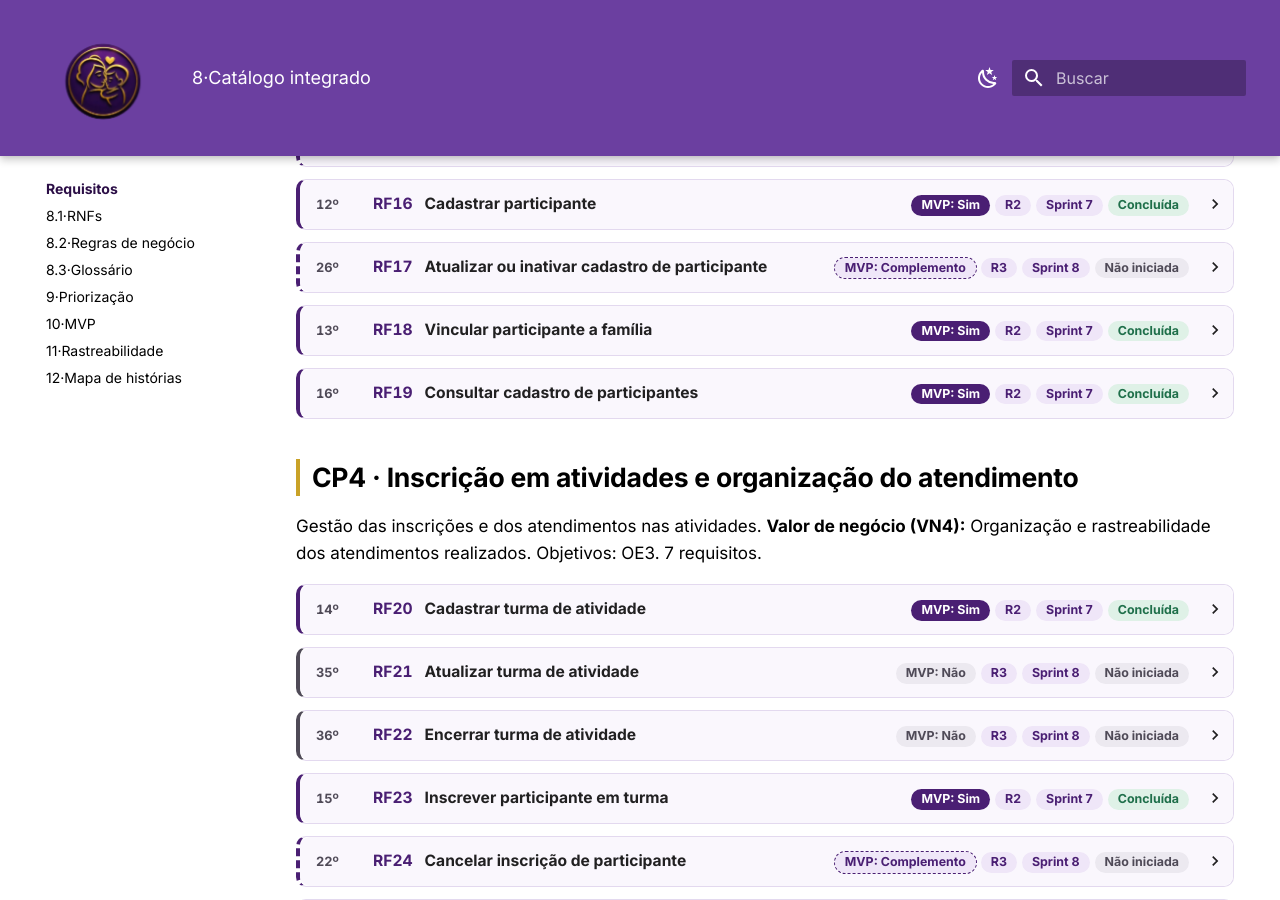
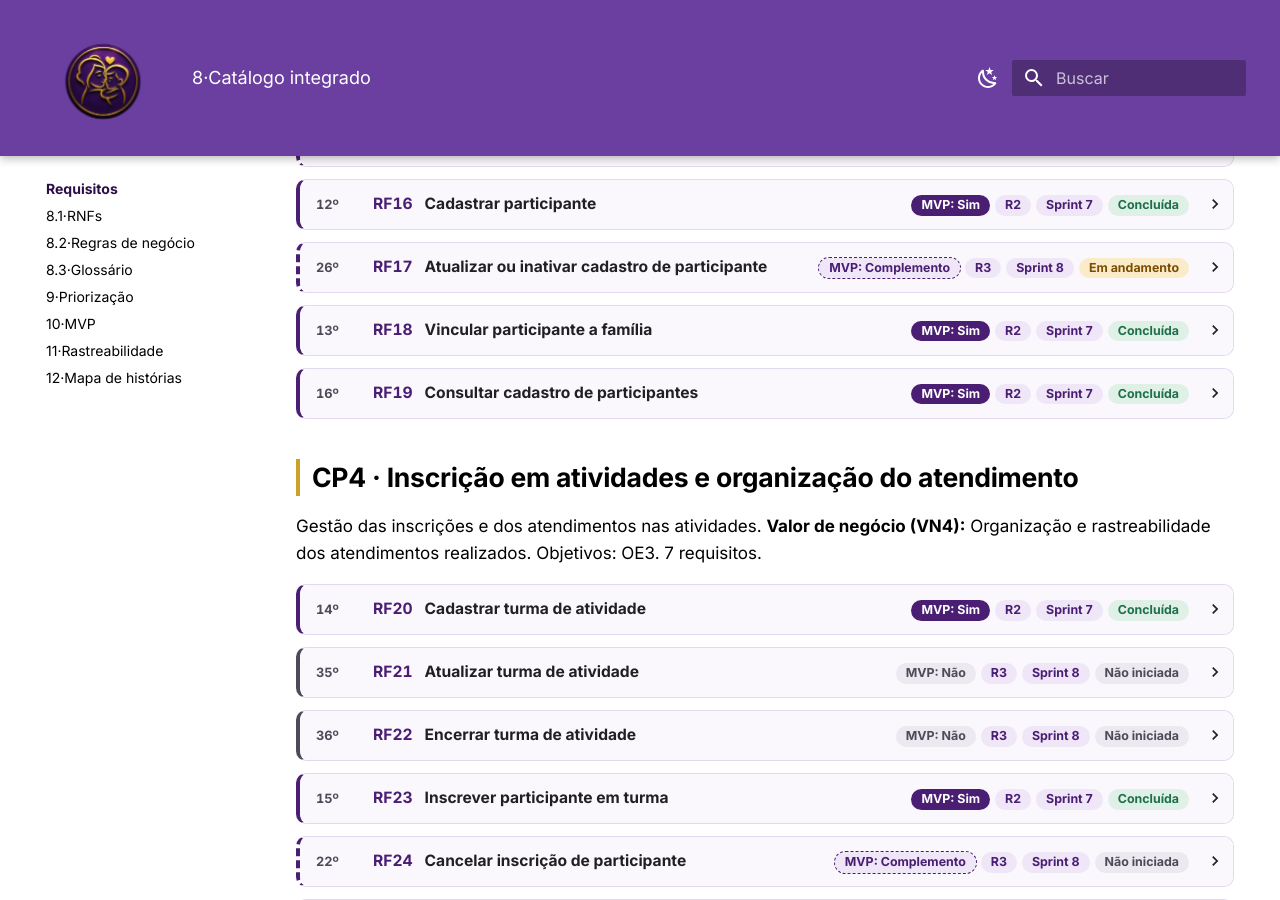
Before and after one commit to mdsreq-fga-unb/REQ-2026.2-T01-MaesGuerreiras, an MkDocs documentation site: the page built from docs/08-requisitos/index.md, in a window 1280 px wide and 900 px high, scrolled down 2518 px. Built offline with MkDocs 1.6.1 and Material for MkDocs 9.7.7, drawn with Linux system fonts in a browser that asks for light colours.

Commit message:
Atualiza a situação dos requisitos a partir das issues

```diff
--- a/docs/08-requisitos/index.md
+++ b/docs/08-requisitos/index.md
@@ -340,8 +340,8 @@ Gestão dos dados das famílias e participantes atendidos. **Valor de negócio (
 
 </details>
 
-<details class="ficha" id="rf17" data-cp="cp3" data-release="r3" data-sprint="8" data-mvp="complemento" data-situacao="nao-iniciada" data-valor="3" data-esforco="3" data-ordem="26" data-perfis="voluntario coordenacao" markdown="1">
-<summary><span class="ficha__ordem" title="Posição na ordem do backlog">26º</span> <span class="ficha__id">RF17</span> <span class="ficha__nome">Atualizar ou inativar cadastro de participante</span> <span class="ficha__chips"><span class="chip chip--mvp-complemento">MVP: Complemento</span> <span class="chip">R3</span> <span class="chip">Sprint 8</span> <span class="chip chip--sit-nao-iniciada">Não iniciada</span></span></summary>
+<details class="ficha" id="rf17" data-cp="cp3" data-release="r3" data-sprint="8" data-mvp="complemento" data-situacao="em-andamento" data-valor="3" data-esforco="3" data-ordem="26" data-perfis="voluntario coordenacao" markdown="1">
+<summary><span class="ficha__ordem" title="Posição na ordem do backlog">26º</span> <span class="ficha__id">RF17</span> <span class="ficha__nome">Atualizar ou inativar cadastro de participante</span> <span class="ficha__chips"><span class="chip chip--mvp-complemento">MVP: Complemento</span> <span class="chip">R3</span> <span class="chip">Sprint 8</span> <span class="chip chip--sit-em-andamento">Em andamento</span></span></summary>
 
 | Parte do registro | Informação |
 | :--- | :--- |
@@ -353,8 +353,8 @@ Gestão dos dados das famílias e participantes atendidos. **Valor de negócio (
 | Critérios de aceitação | <br>**CA-RF17-01:** Voluntário e Coordenação conseguem alterar os dados de um participante cadastrado pelo RF16, e as alterações salvas aparecem nas consultas posteriores.<br>**CA-RF17-02:** Uma alteração que deixe ausente o nome completo ou a data de nascimento não é salva, e o sistema indica o campo obrigatório. Telefone e observações continuam opcionais, conforme a RN05.<br>**CA-RF17-03:** A Coordenação consegue inativar um participante. Ele deixa de aparecer nas buscas padrão, preservando o histórico e os dados dos relatórios de períodos anteriores, conforme a RN06.<br>**CA-RF17-04:** Ao inativar o participante, suas inscrições em turmas em andamento são canceladas com o motivo “desligamento da associação”, conforme a RN07, liberando as vagas correspondentes.<br>**CA-RF17-05:** Voluntário não consegue inativar participantes. Visitante não consegue atualizar nem inativar cadastros, inclusive por acesso direto à operação.<br>**CA-RF17-06:** As alterações nos dados pessoais registram autor, data, hora, valor anterior e valor novo, conforme o RNF19, respeitando as restrições de acesso do RNF07.<br>Evidência prevista: Atualização, recusa de campos obrigatórios ausentes, inativação com inscrições em mais de uma turma, cancelamento com o motivo previsto, liberação de vagas, preservação do histórico, testes de acesso e conferência do registro de alterações. |
 | Priorização | Valor **3** (fonte: avaliação da cliente por requisito, planilha de priorização v2) · Esforço **3** · Risco: Baixo · Posição **26** na ordem<br>**Valor (cliente):** Should have, critério: obrigatoriedade legal, normativa ou institucional. «Mesma lógica do RF15. Pesa um pouco mais porque, ao inativar, cancela as inscrições: sem ele, quem saiu da associação continua aparecendo na chamada como ausente.»<br>**Esforço (equipe):** esforço 3 · complexidade 3 · lacuna 3 → consolidado 3,0. Esforço maior, pois inativar o participante também cancela inscrições em andamento, mantendo o histórico e o motivo do cancelamento.<br>**Leitura da matriz:** Avaliar contexto (valor 3 · esforço 3). Fatia 2. Mantém o cadastro atualizado, mas não é necessário no início do uso. |
 | Entrega | MVP: **complemento** (Fatia 2), conforme a nova matriz (planilha v2) · Release **R3** · Sprint **8** · Iceberg: Meio |
-| Situação | Não iniciada |
-| Evolução | 27/10/2026 · Declaração dividida por ator (a e b). Revisão do professor, issue #26. ([MUD-005](../14-historico/index.md#mud-005))<br>29/10/2026 · Nova matriz, com o valor dado pela cliente por requisito (planilha v2): valor 4 → 3. ([MUD-015](../14-historico/index.md#mud-015))<br>26/11/2026 · Incluídos critérios de aceitação para os 23 RFs previstos para a Sprint 8 e o fechamento, com evidências previstas e pendências de definição identificadas. ([MUD-057](../14-historico/index.md#mud-057)) |
+| Situação | Em andamento |
+| Evolução | 27/10/2026 · Declaração dividida por ator (a e b). Revisão do professor, issue #26. ([MUD-005](../14-historico/index.md#mud-005))<br>29/10/2026 · Nova matriz, com o valor dado pela cliente por requisito (planilha v2): valor 4 → 3. ([MUD-015](../14-historico/index.md#mud-015))<br>26/11/2026 · Incluídos critérios de aceitação para os 23 RFs previstos para a Sprint 8 e o fechamento, com evidências previstas e pendências de definição identificadas. ([MUD-057](../14-historico/index.md#mud-057))<br>26/11/2026 · Situação: Não iniciada → Em andamento (issue #116). ([MUD-067](../14-historico/index.md#mud-067)) |
 
 </details>
 
```
Also changed, not shown: docs/14-historico/index.md (+1 -0 lines).
